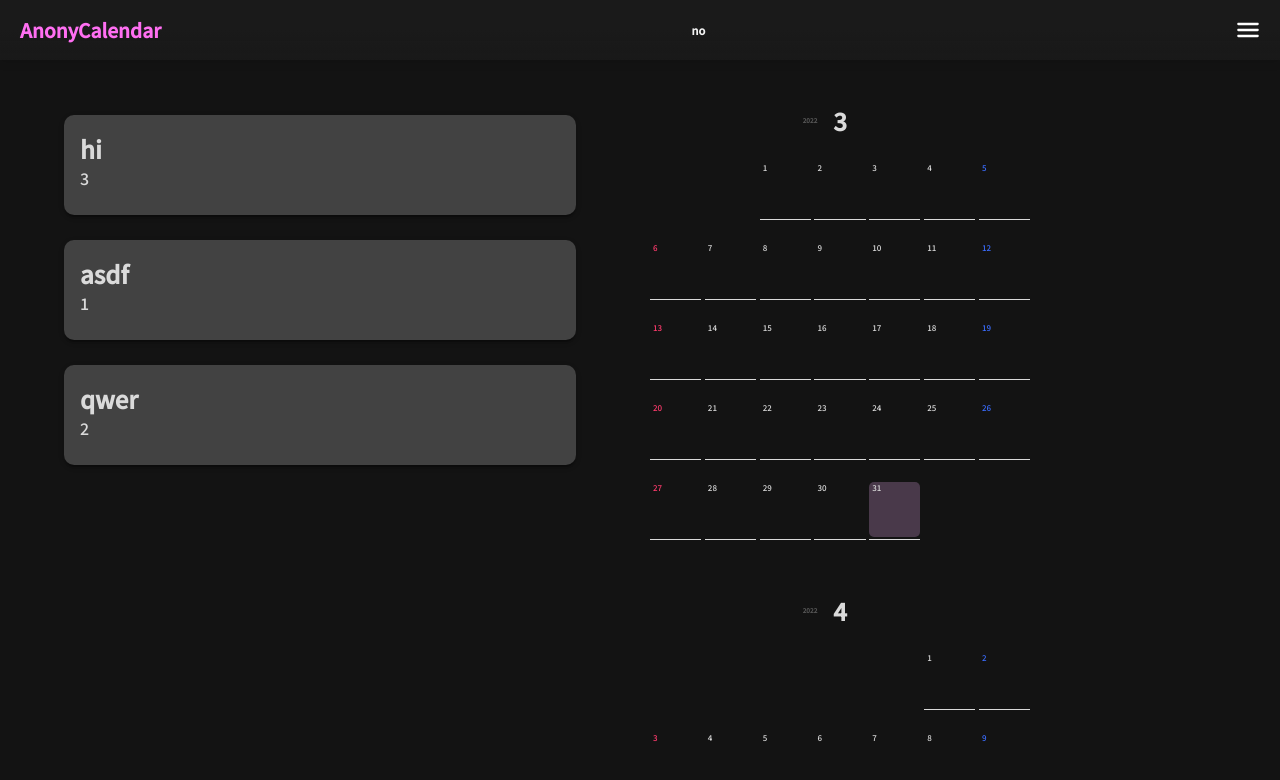
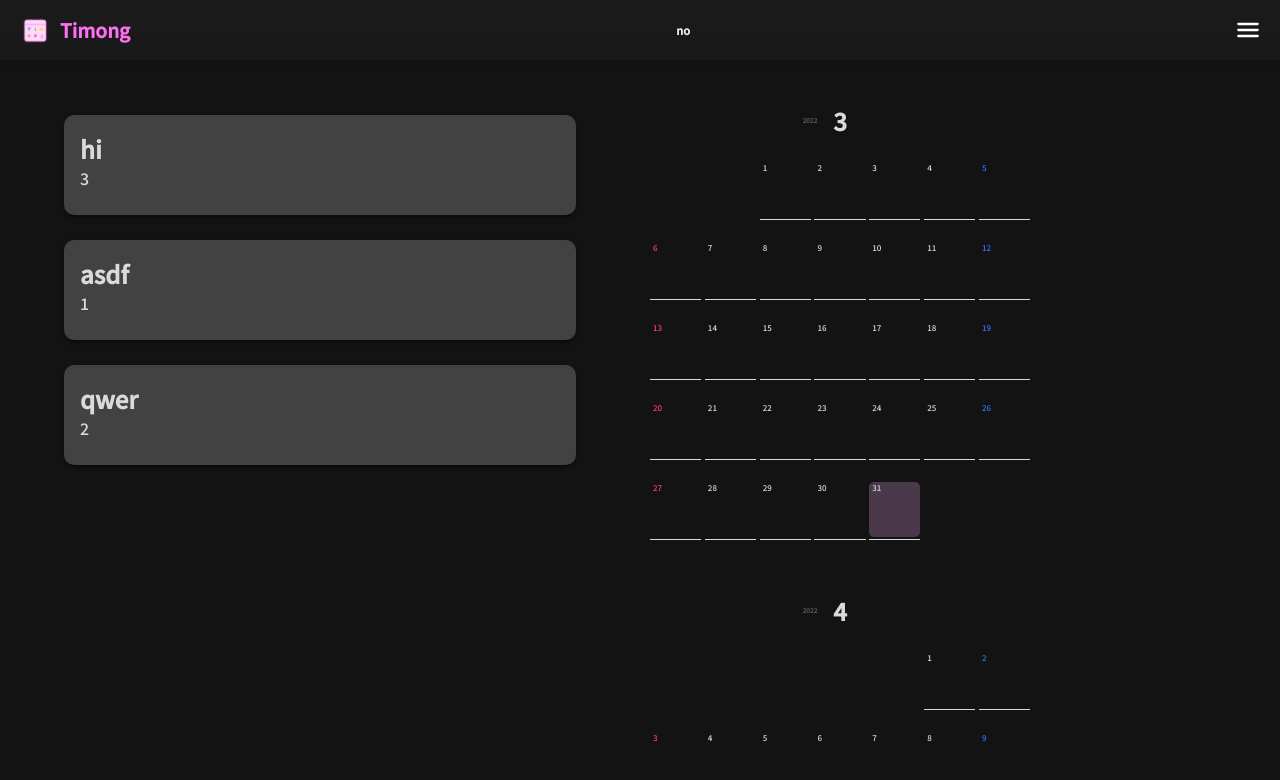
Before and after one commit to rkskekzzz/timong, a React (Create React App) app in the folder frontend/: page /calendar in a window 1280 px wide. Shown: the top 780 px of the page. Built offline with nearby package versions, Linux system fonts and the light colour scheme.

Commit message:
Feat : Header Logo Added

```diff
--- a/frontend/src/Components/Header/Header.styled.ts
+++ b/frontend/src/Components/Header/Header.styled.ts
@@ -15,6 +15,15 @@ const Header = styled.div<{ bgcolor: string }>`
 
   box-shadow: rgb(0 0 0 / 16%) 0px 1px 10px 0px;
   background: ${(props) => props.bgcolor || '#f2f2f2'};
+
+  div {
+    display: flex;
+    align-items: center;
+    gap: 10px;
+    img {
+      width: 30px;
+    }
+  }
 `;
 
 const HeaderFlexDiv = styled.div`
--- a/frontend/src/Components/Header/Header.tsx
+++ b/frontend/src/Components/Header/Header.tsx
@@ -3,6 +3,7 @@ import Styled from './Header.styled';
 import MenuRoundedIcon from '@mui/icons-material/MenuRounded';
 import HeaderModal from './HeaderModal';
 import { useTheme } from '@mui/material';
+import logo from 'src/assets/logo512.png';
 
 const Header: React.FC<{ calendarName: string }> = ({ calendarName }) => {
   const [isShowModal, setIsShowModal] = useState<boolean>(false);
@@ -18,9 +19,12 @@ const Header: React.FC<{ calendarName: string }> = ({ calendarName }) => {
         handleModalClose={handleModalClose}
       />
       <Styled.Header bgcolor={theme.myPalette.backgroundHeader}>
-        <Styled.HeaderAnonyCalendarTitle>
-          AnonyCalendar
-        </Styled.HeaderAnonyCalendarTitle>
+        <div>
+          <img src={logo} alt="timong logo" />
+          <Styled.HeaderAnonyCalendarTitle>
+            Timong
+          </Styled.HeaderAnonyCalendarTitle>
+        </div>
         <Styled.HeaderCalendarTitle color={theme.myPalette.foregroundHeader}>
           {calendarName}
         </Styled.HeaderCalendarTitle>
```
Also changed, not shown: frontend/src/assets/logo512.png (added).
